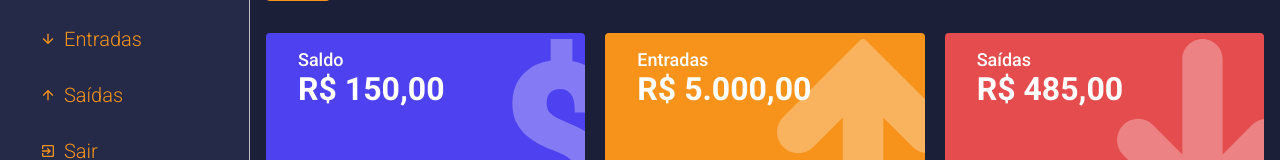
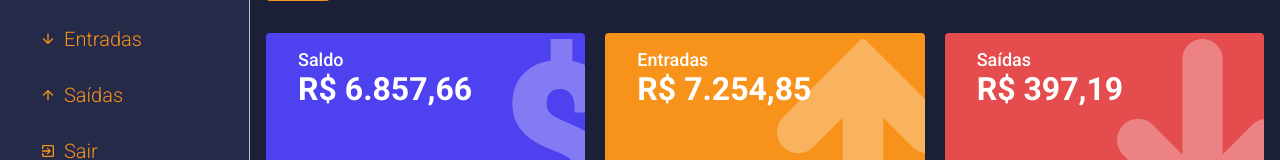
Before and after one commit to mateussp97/dashboard-reactts, a React (Create React App) app: page /dashboard in a window 1280 px wide. Shown: the part 175-335 px from the top of the page. Built offline with nearby package versions, Linux system fonts and the light colour scheme.

Commit message:
add: linking information with Wallets components

```diff
--- a/src/components/MessageBox/index.tsx
+++ b/src/components/MessageBox/index.tsx
@@ -1,7 +1,5 @@
 import React from "react";
 import styled from "styled-components";
-import happy from "../../assets/happy.svg";
-import sad from "../../assets/sad.svg";
 
 interface IMessageBoxProps {
   title: string;
--- a/src/pages/Dashboard/index.tsx
+++ b/src/pages/Dashboard/index.tsx
@@ -70,6 +70,78 @@
     });
   }, []);
 
+  //! Valores de saída
+  const totalExepense = useMemo(() => {
+    let total: number = 0;
+
+    expenses.forEach((item) => {
+      const date = new Date(item.date);
+      const year = date.getFullYear();
+      const month = date.getMonth() + 1;
+
+      if (
+        month.toString() === monthSelected &&
+        year.toString() === yearSelected
+      ) {
+        try {
+          total += Number(item.amount);
+        } catch {
+          throw new Error("Invalid amount.");
+        }
+      }
+    });
+
+    return total;
+  }, [monthSelected, yearSelected]);
+
+  //! Valores de entrada
+  const totalGains = useMemo(() => {
+    let total: number = 0;
+
+    gains.forEach((item) => {
+      const date = new Date(item.date);
+      const year = date.getFullYear();
+      const month = date.getMonth() + 1;
+
+      if (
+        month.toString() === monthSelected &&
+        year.toString() === yearSelected
+      ) {
+        try {
+          total += Number(item.amount);
+        } catch {
+          throw new Error("Invalid amount.");
+        }
+      }
+    });
+
+    return total;
+  }, [monthSelected, yearSelected]);
+
+  //! Saldo
+  const totalBalance = useMemo(() => {
+    return totalGains - totalExepense;
+  }, [totalGains, totalExepense]);
+
+  const message = useMemo(() => {
+    if (totalBalance < 0) {
+      return {
+        title: "Que triste!",
+        description: "Neste mês você gastou mais do que deveria.",
+        icon: sad,
+        footerText:
+          "Verifique seus gastos e tente cortar algumas coisas desnecessárias.",
+      };
+    } else {
+      return {
+        title: "Muito bem!",
+        description: "Sua carteira está positiva!",
+        icon: happy,
+        footerText: "Continue assim, considere investir o seu saldo.",
+      };
+    }
+  }, [totalBalance]);
+
   return (
     <Container>
       <ContentHeader title="Dashboard" lineColor="#f7931b">
@@ -87,7 +159,7 @@
       <Content>
         <WalletBox
           title="Saldo"
-          amount={150.0}
+          amount={totalBalance}
           footerLabel="Atualizado com base na entradas e saídas"
           icon="dollar"
           color="#4e41f0"
@@ -95,7 +167,7 @@
 
         <WalletBox
           title="Entradas"
-          amount={5000.0}
+          amount={totalGains}
           footerLabel="Atualizado com base na entradas e saídas"
           icon="arrowUp"
           color="#f7931b"
@@ -103,16 +175,16 @@
 
         <WalletBox
           title="Saídas"
-          amount={485.0}
+          amount={totalExepense}
           footerLabel="Atualizado com base na entradas e saídas"
           icon="arrowDown"
           color="#e44c4e"
         />
         <MessageBox
-          title="Muito bem!"
-          description="Sua carteira está positiva!"
-          icon={happy}
-          footerText="Continue assim, considere investir o seu saldo."
+          title={message.title}
+          description={message.description}
+          icon={message.icon}
+          footerText={message.footerText}
         />
       </Content>
     </Container>
```
